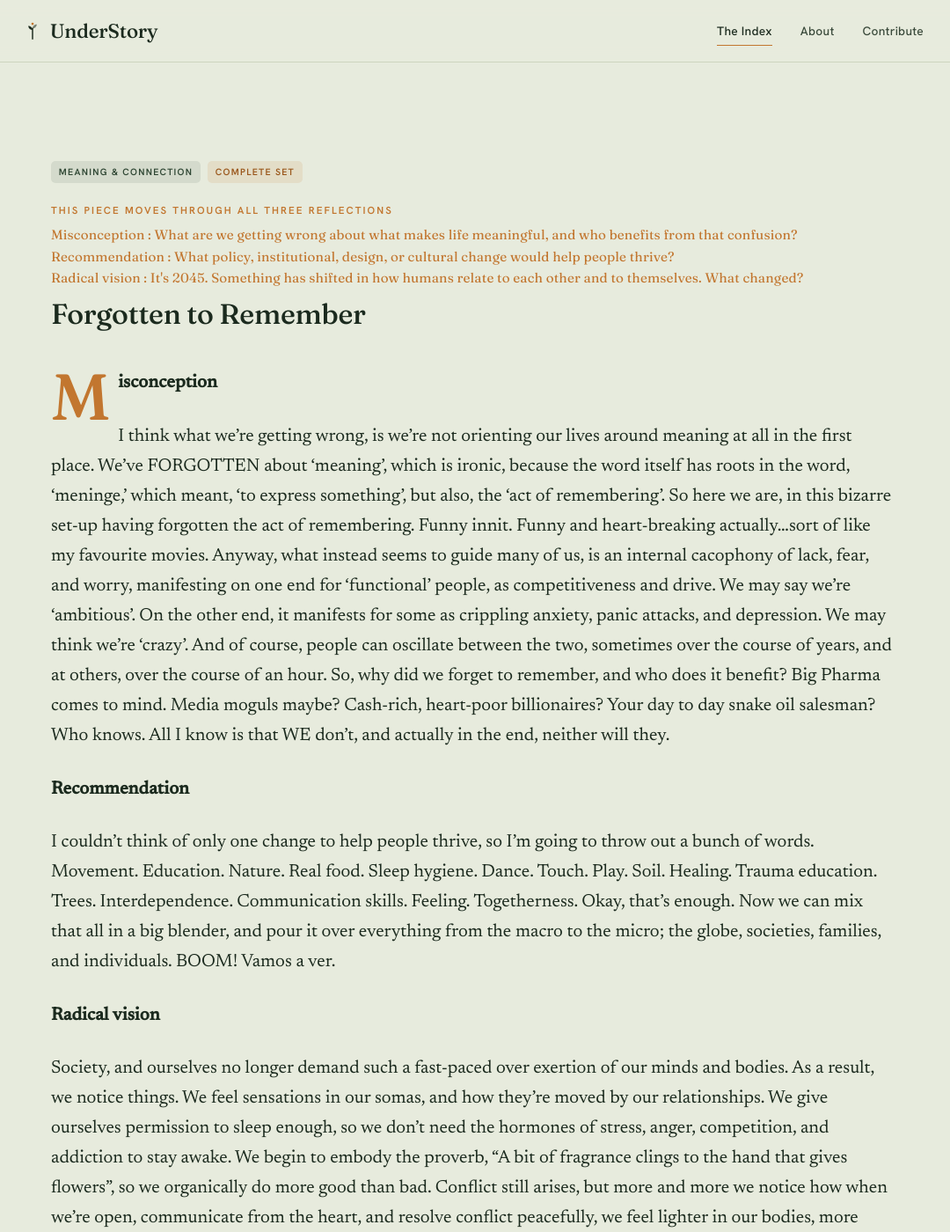
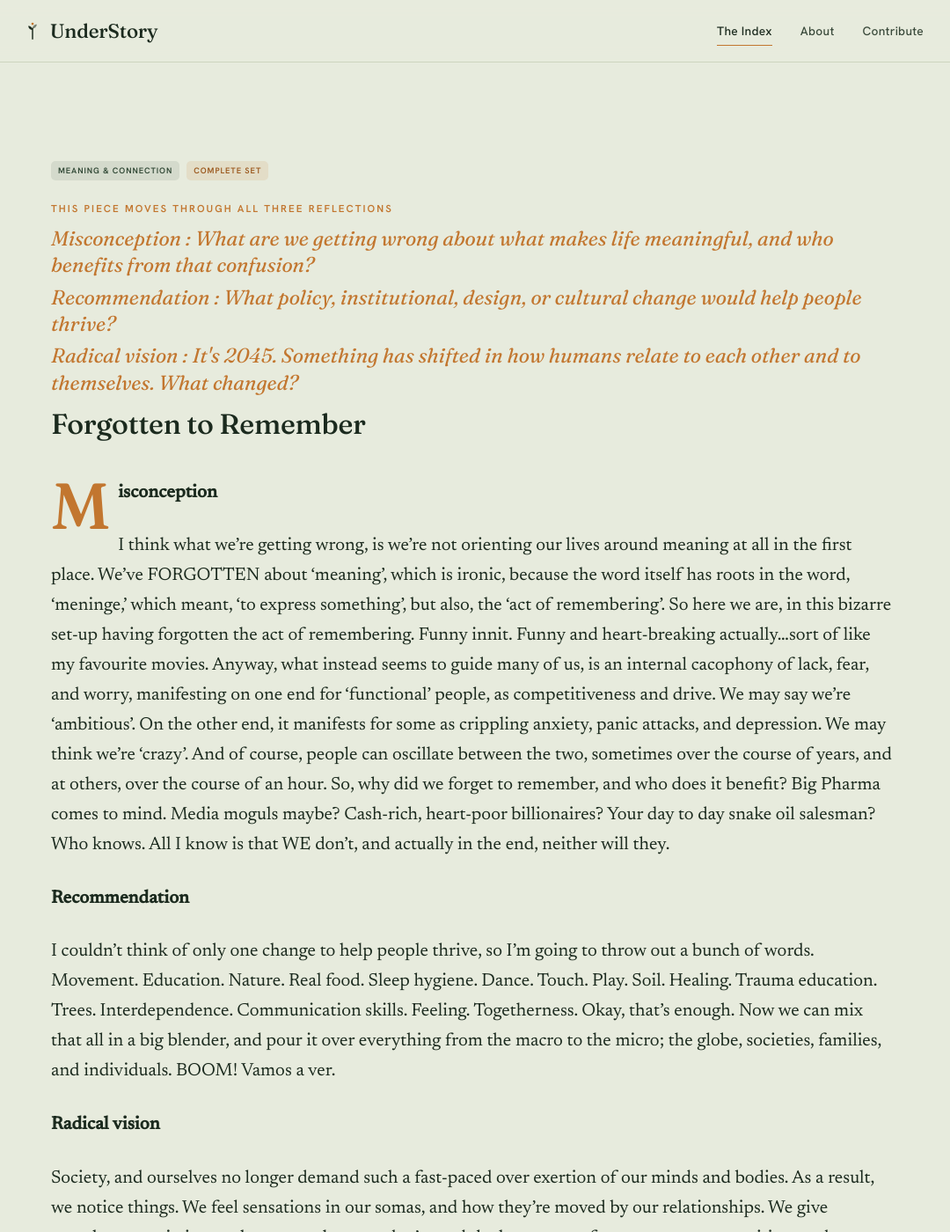
Before and after one commit to valentina-rm/understory, a Jekyll site: the page built from _contributions/ramin-felfeli-meaning-complete.md, in a window 1280 px wide and 1400 px high. Shown: the whole window at 88% size, without its empty margins (102-1182 px from the left). Built offline with Jekyll 4.4.1, drawn with Linux system fonts in a browser that asks for light colours.

Commit message:
Text edits across pages

```diff
--- a/assets/css/main.css
+++ b/assets/css/main.css
@@ -459,8 +459,8 @@ p  { margin: 0 0 1.1em; }
 .card:hover { transform: translateY(-3px); box-shadow: 0 22px 40px -28px rgba(20,31,23,0.55); border-color: var(--lichen); }
 .card .card-meta { display: flex; gap: 0.5rem; align-items: center; margin-bottom: 1rem; flex-wrap: wrap; }
 .tax {
-  font-family: var(--ui); font-weight: 600; font-size: 0.66rem; letter-spacing: 0.12em;
-  text-transform: uppercase; padding: 0.22rem 0.55rem; border-radius: 5px;
+  font-family: var(--ui); font-weight: 600; font-size: 0.58rem; letter-spacing: 0.1em;
+  text-transform: uppercase; padding: 0.22rem 0.5rem; border-radius: 5px;
 }
 .tax--topic { background: rgba(46,70,51,0.10); color: var(--canopy); }
 .tax--type  { background: rgba(194,118,47,0.12); color: #9a571c; }
@@ -503,7 +503,7 @@ p  { margin: 0 0 1.1em; }
 .piece-questions .eyebrow { display: block; margin-bottom: 0.6rem; }
 .piece-q {
   font-family: var(--display); font-weight: 400; font-style: italic;
-  font-size: clamp(1.5rem, 3.4vw, 2.3rem); line-height: 1.2; color: var(--canopy);
+  font-size: clamp(1.1rem, 2vw, 1.45rem); line-height: 1.3; color: var(--sun);
   margin: 0;
 }
 /* wider reading column — entry pages only */
@@ -511,13 +511,6 @@ p  { margin: 0 0 1.1em; }
 .piece .piece-head,
 .piece .piece-body { max-width: none; }
 
-/* smaller questions, sitting above the title */
-.piece-q {
-  font-size: 0.95rem;
-  color: var(--sun);
-  font-style: normal;
-  letter-spacing: 0.01em;
-}
 
 /* contributor block without a photo */
 .contributor--nophoto { display: block; }
```
